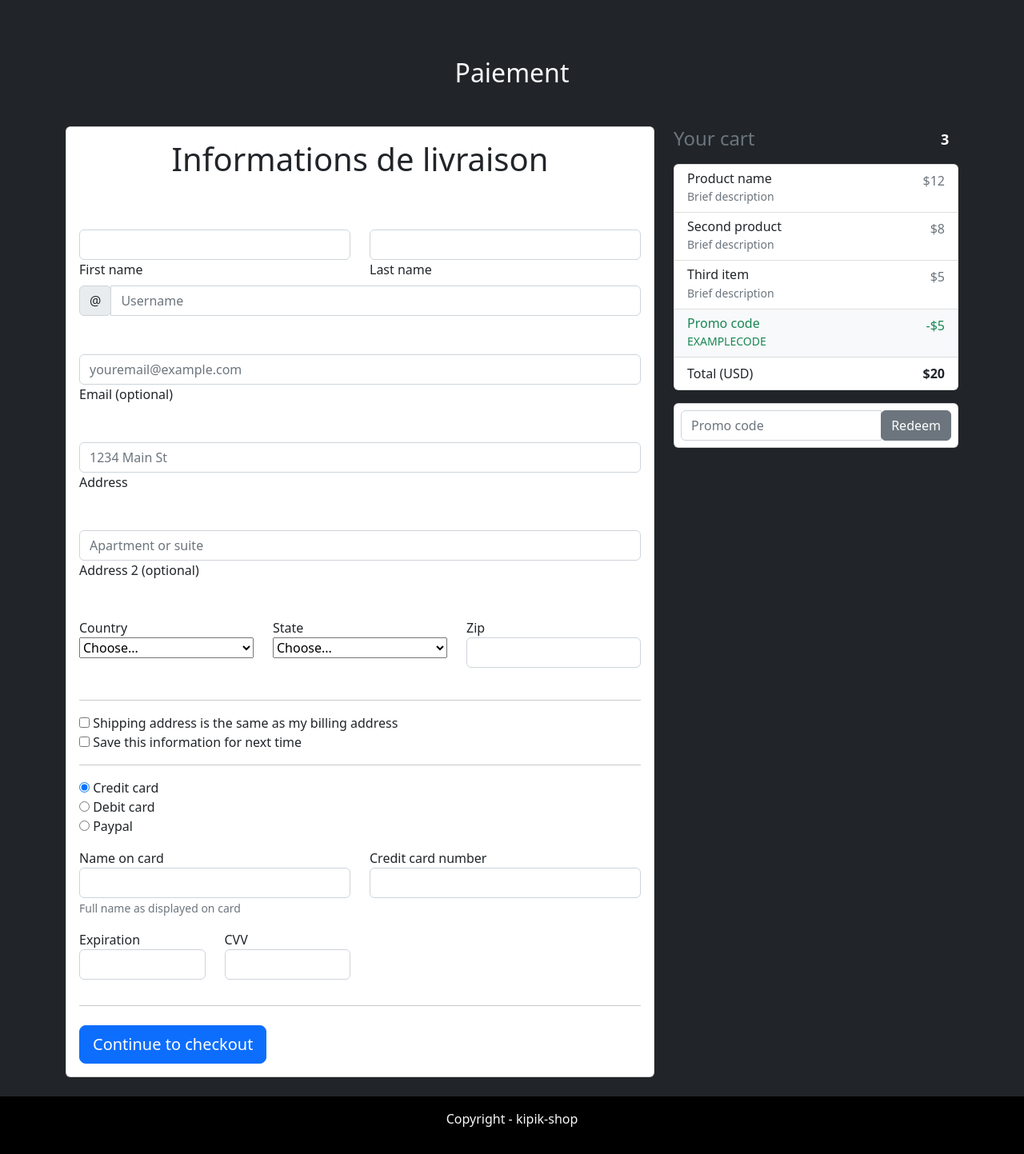
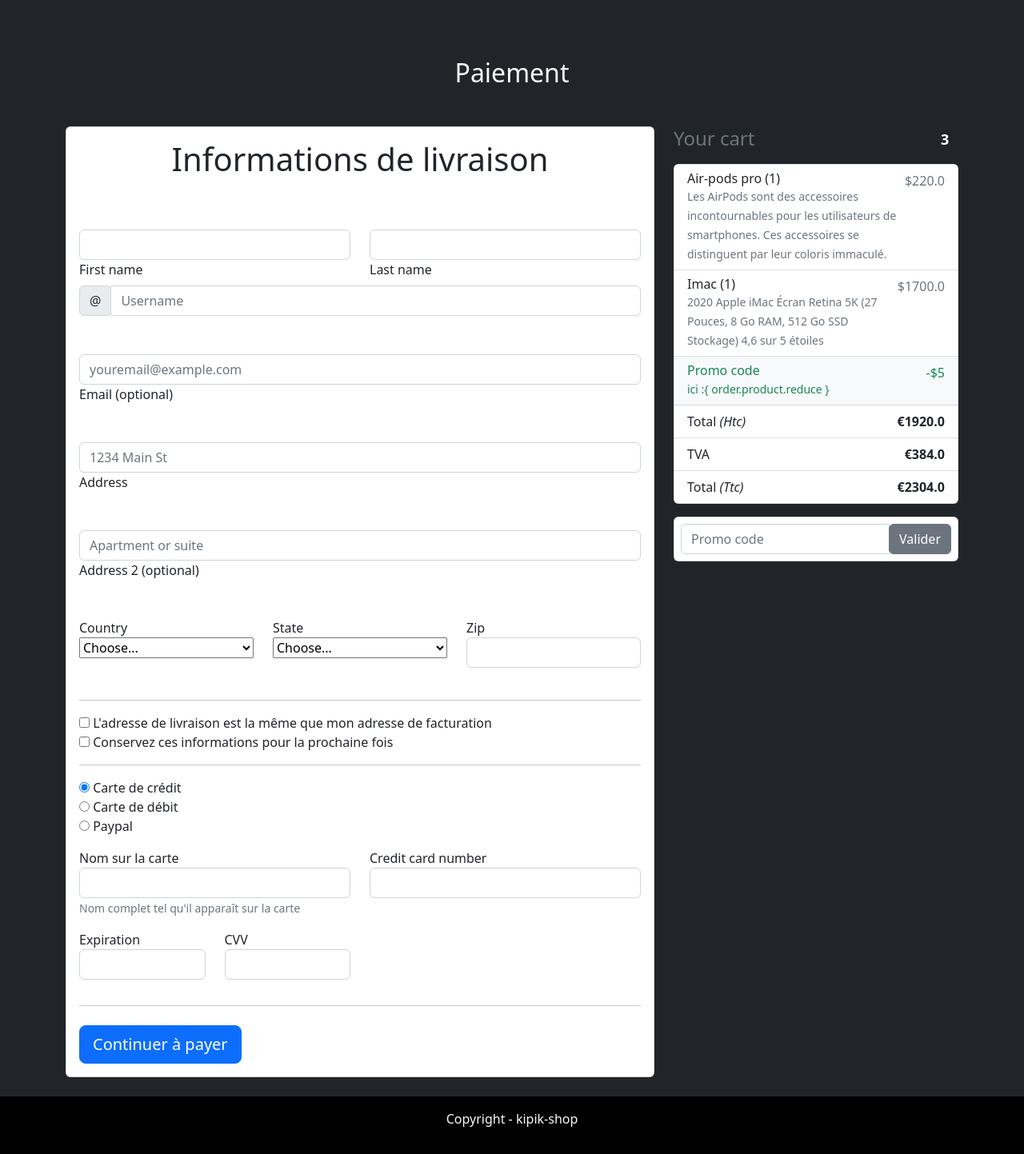
Before and after one commit to Antho-Webdesign/ecommerce2022, a Django app: page /cart/checkout/ in a window 1280 px wide. Shown: the part 80-1523 px from the top of the page at 80% size. Run offline with Django 3.2, Linux system fonts and the light colour scheme; a user stored in the database is signed in; data comes from the database, SQL or seed files in the repository; both versions use the stored data as it was after the commit; some libraries are stand-ins or nearby versions.

Commit message:
checkout product boucle

```diff
--- a/shop/templates/shop/base.html
+++ b/shop/templates/shop/base.html
@@ -17,7 +17,6 @@
     <script src="https://cdnjs.cloudflare.com/ajax/libs/popper.js/1.12.9/umd/popper.min.js" integrity="sha384-ApNbgh9B+Y1QKtv3Rn7W3mgPxhU9K/ScQsAP7hUibX39j7fakFPskvXusvfa0b4Q" crossorigin="anonymous"></script>
 
     <!-- CSS -->
-    {% load static %}
      <link rel="stylesheet" type="text/css" href="{% static 'css/style.css' %}">
 </head>
 
--- a/shop/templates/shop/cart.html
+++ b/shop/templates/shop/cart.html
@@ -108,7 +108,7 @@
                 <div class="box-btn">
 
                         <div class="btn-left">
-                            <a href="#" class="btn btn-success">Pyer</a>
+                            <a href="{% url 'checkout' %}" class="btn btn-success">Payer</a>
                         </div>
 
                         <div class="btn-right">
--- a/shop/templates/shop/checkout.html
+++ b/shop/templates/shop/checkout.html
@@ -129,11 +129,11 @@
 
               <div class="custom-control custom-checkbox">
                 <input type="checkbox" class="custom-control-input" id="same-address">
-                <label class="custom-control-label" for="same-address">Shipping address is the same as my billing address</label>
+                <label class="custom-control-label" for="same-address">L'adresse de livraison est la même que mon adresse de facturation</label>
               </div>
               <div class="custom-control custom-checkbox">
                 <input type="checkbox" class="custom-control-input" id="save-info">
-                <label class="custom-control-label" for="save-info">Save this information for next time</label>
+                <label class="custom-control-label" for="save-info">Conservez ces informations pour la prochaine fois</label>
               </div>
 
               <hr>
@@ -141,11 +141,11 @@
               <div class="d-block my-3">
                 <div class="custom-control custom-radio">
                   <input id="credit" name="paymentMethod" type="radio" class="custom-control-input" checked required>
-                  <label class="custom-control-label" for="credit">Credit card</label>
+                  <label class="custom-control-label" for="credit">Carte de crédit</label>
                 </div>
                 <div class="custom-control custom-radio">
                   <input id="debit" name="paymentMethod" type="radio" class="custom-control-input" required>
-                  <label class="custom-control-label" for="debit">Debit card</label>
+                  <label class="custom-control-label" for="debit">Carte de débit</label>
                 </div>
                 <div class="custom-control custom-radio">
                   <input id="paypal" name="paymentMethod" type="radio" class="custom-control-input" required>
@@ -154,19 +154,18 @@
               </div>
               <div class="row">
                 <div class="col-md-6 mb-3">
-                  <label for="cc-name">Name on card</label>
+                  <label for="cc-name">Nom sur la carte</label>
                   <input type="text" class="form-control" id="cc-name" placeholder="" required>
-                  <small class="text-muted">Full name as displayed on card</small>
+                  <small class="text-muted">Nom complet tel qu'il apparaît sur la carte</small>
                   <div class="invalid-feedback">
-                    Name on card is required
+                    Le nom sur la carte est requis
                   </div>
                 </div>
                 <div class="col-md-6 mb-3">
                   <label for="cc-number">Credit card number</label>
                   <input type="text" class="form-control" id="cc-number" placeholder="" required>
                   <div class="invalid-feedback">
-                    Credit card number is required
-                  </div>
+                    Le numéro de carte de crédit est requis</div>
                 </div>
               </div>
               <div class="row">
@@ -174,19 +173,19 @@
                   <label for="cc-expiration">Expiration</label>
                   <input type="text" class="form-control" id="cc-expiration" placeholder="" required>
                   <div class="invalid-feedback">
-                    Expiration date required
+                    La date d'expiration est requis
                   </div>
                 </div>
                 <div class="col-md-3 mb-3">
                   <label for="cc-expiration">CVV</label>
                   <input type="text" class="form-control" id="cc-cvv" placeholder="" required>
                   <div class="invalid-feedback">
-                    Security code required
+                    Le code de sécurité est requis
                   </div>
                 </div>
               </div>
               <hr class="mb-4">
-              <button class="btn btn-primary btn-lg btn-block" type="submit">Continue to checkout</button>
+              <button class="btn btn-primary btn-lg btn-block" type="submit">Continuer à payer</button>
 
             </form>
 
@@ -207,37 +206,42 @@
 
           <!-- Cart -->
           <ul class="list-group mb-3 z-depth-1">
+            {% for order in orders %}
             <li class="list-group-item d-flex justify-content-between lh-condensed">
               <div>
-                <h6 class="my-0">Product name</h6>
-                <small class="text-muted">Brief description</small>
+                <h6 class="my-0">{{ order.product.name }} ({{ order.quantity }})</h6>
+                <small class="text-muted">{{ order.product.description }}</small>
               </div>
-              <span class="text-muted">$12</span>
+              <span class="text-muted">${{ order.product.price }}</span>
             </li>
-            <li class="list-group-item d-flex justify-content-between lh-condensed">
-              <div>
-                <h6 class="my-0">Second product</h6>
-                <small class="text-muted">Brief description</small>
-              </div>
-              <span class="text-muted">$8</span>
-            </li>
-            <li class="list-group-item d-flex justify-content-between lh-condensed">
-              <div>
-                <h6 class="my-0">Third item</h6>
-                <small class="text-muted">Brief description</small>
-              </div>
-              <span class="text-muted">$5</span>
-            </li>
+            {% endfor %}
+
+
             <li class="list-group-item d-flex justify-content-between bg-light">
               <div class="text-success">
                 <h6 class="my-0">Promo code</h6>
-                <small>EXAMPLECODE</small>
+                <small>ici :{ order.product.reduce }</small>
               </div>
               <span class="text-success">-$5</span>
             </li>
+
             <li class="list-group-item d-flex justify-content-between">
-              <span>Total (USD)</span>
-              <strong>$20</strong>
+              <span>Total
+                <em>(Htc)</em>
+              </span>
+              <strong>€{{ total }}</strong>
+            </li>
+
+            <li class="list-group-item d-flex justify-content-between">
+              <span>TVA</span>
+              <strong>€{{ total_tva }}</strong>
+            </li>
+
+            <li class="list-group-item d-flex justify-content-between">
+              <span>Total
+                <em>(Ttc)</em>
+              </span>
+              <strong>€{{ total_ttc }}</strong>
             </li>
           </ul>
           <!-- Cart -->
@@ -247,7 +251,7 @@
             <div class="input-group">
               <input type="text" class="form-control" placeholder="Promo code" aria-label="Recipient's username" aria-describedby="basic-addon2">
               <div class="input-group-append">
-                <button class="btn btn-secondary btn-md waves-effect m-0" type="button">Redeem</button>
+                <button class="btn btn-secondary btn-md waves-effect m-0" type="button">Valider</button>
               </div>
             </div>
           </form>
--- a/shop/views.py
+++ b/shop/views.py
@@ -110,12 +110,17 @@ def delete_product_cart(request, slug):
     if product := get_object_or_404(Product, slug=slug):
         if order := Order.objects.filter(product=product):
             order.delete()
-
     return redirect("cart")
 
 
 def checkout(request):
-    return render(request, 'shop/checkout.html')
+    total = sum(order.product.price *
+                    order.quantity for order in request.user.cart.orders.all())
+    total_tva = tva(request)
+    total_ttc = total + total_tva
+    cart = get_object_or_404(Cart, user=request.user)
+    return render(request, 'shop/checkout.html',
+                  {"orders": cart.orders.all(), 'total': total, 'total_tva': total_tva, 'total_ttc': total_ttc})
 
 
 
```
Also changed, not shown: db.sqlite3.
